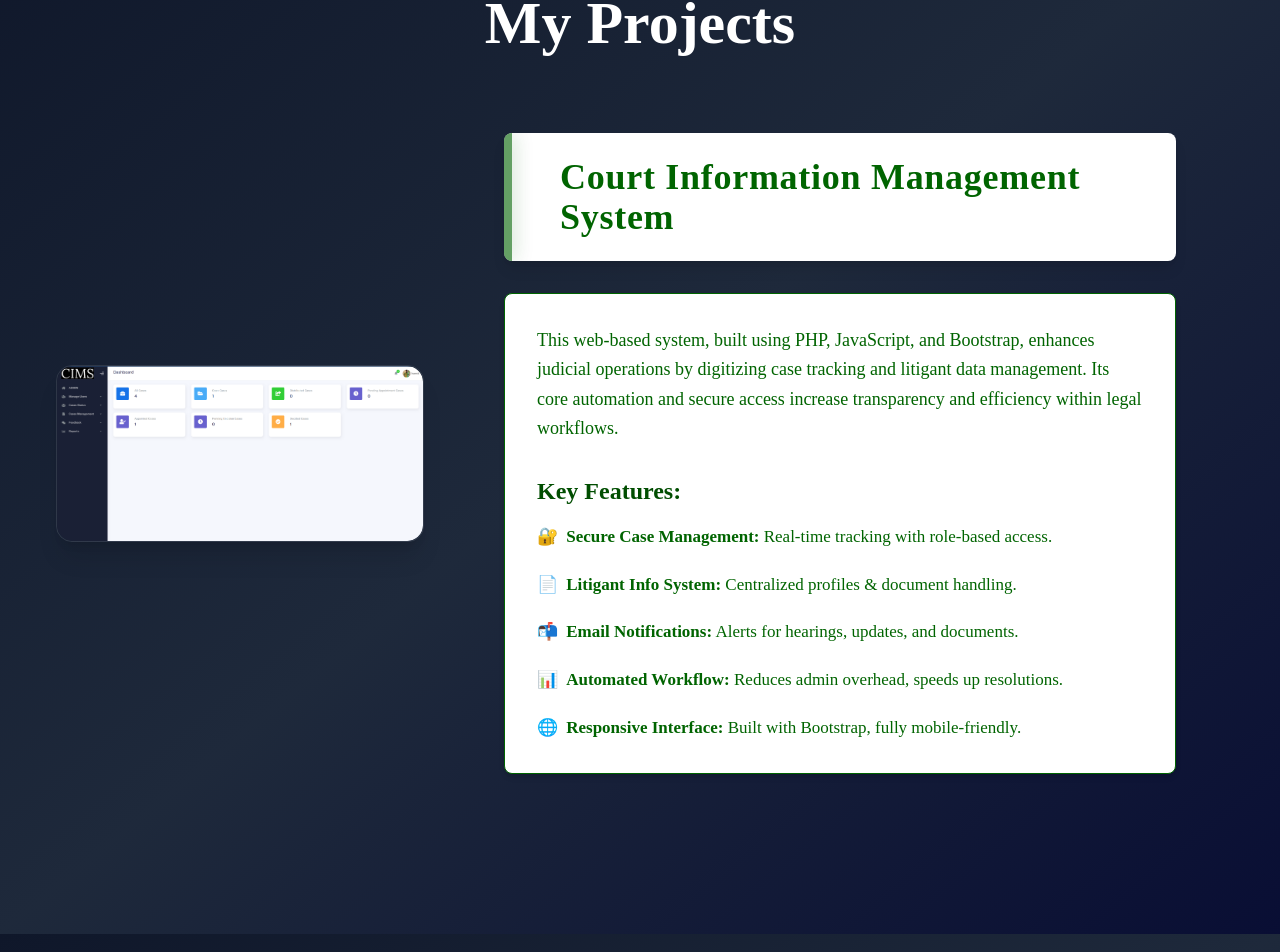
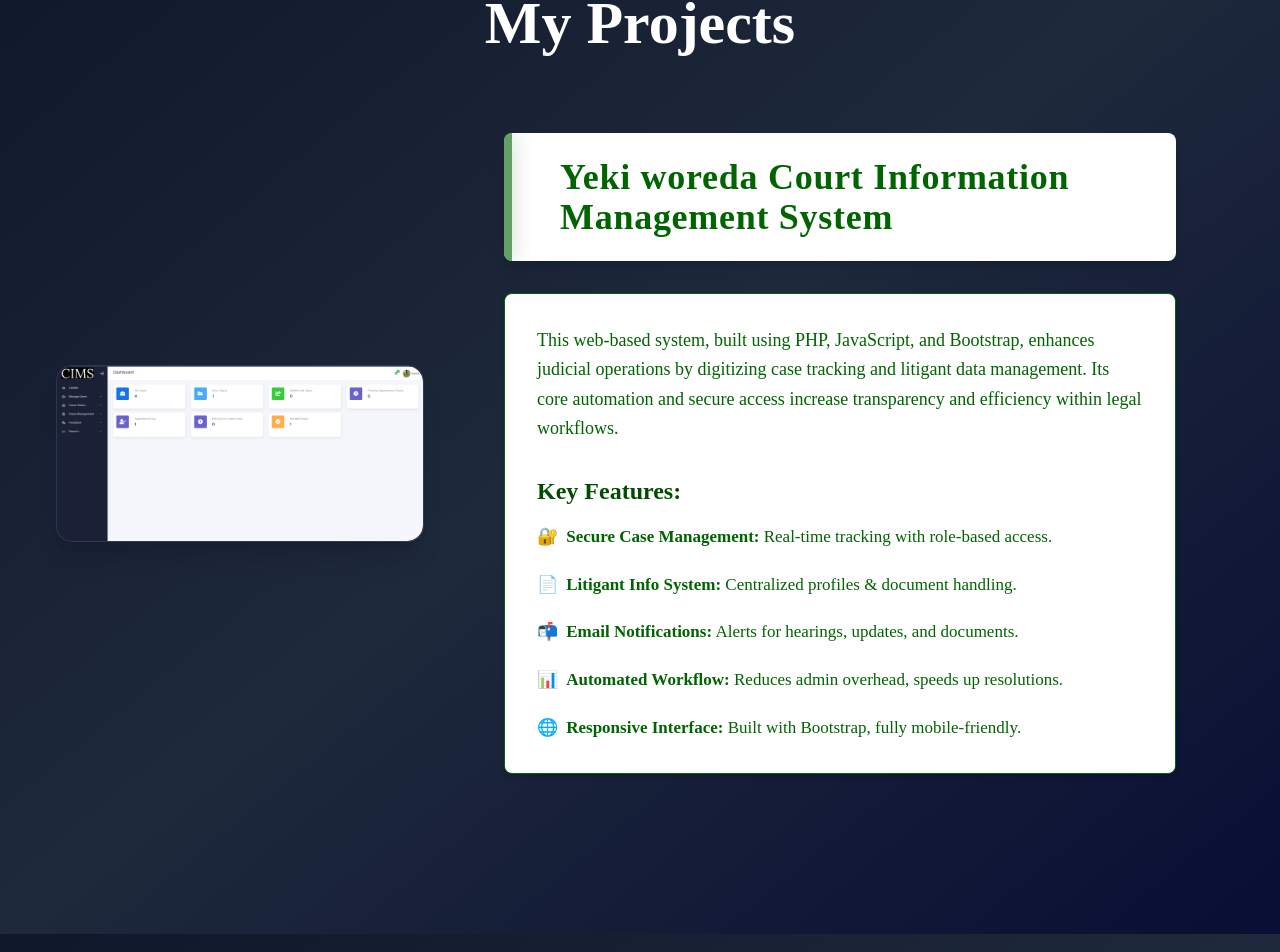
Before and after one commit to Ebenezer-seyoum/Personal-webiste, a Next.js app: page / in a window 1280 px wide. Shown: the part 3739-4691 px from the top of the page. Built offline with nearby package versions, Linux system fonts and the light colour scheme.

Commit message:
initial commit

```diff
--- a/components/project/NewsLatterBox.tsx
+++ b/components/project/NewsLatterBox.tsx
@@ -28,7 +28,7 @@ const CourtInfoSystem = () => {
           animate={{ opacity: 1, x: 0 }}
           transition={{ delay: 0.3, duration: 0.7, ease: "easeOut" }}
         >
-          Court Information Management System
+          Yeki woreda Court Information Management System
         </motion.h3>
       </motion.div>
 
```
